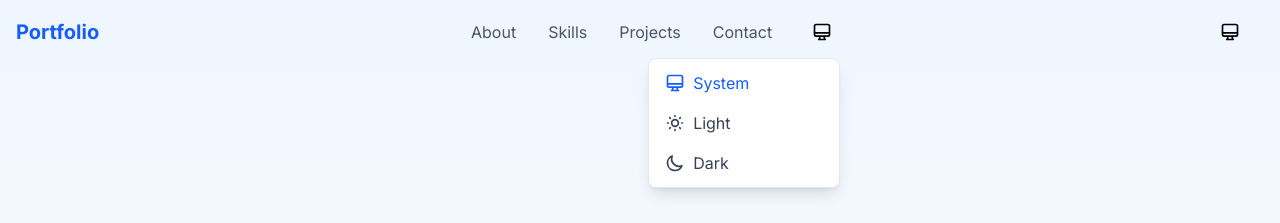
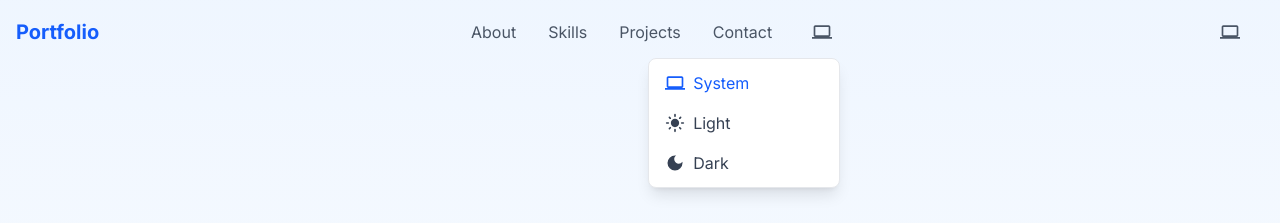
Before and after one commit to AbnirHencazs/portfolio, a Next.js app: page / in a window 1280 px wide. Both pictures are taken after a click on the button 822 px from the left and 32 px from the top of the page. Shown: the top 223 px of the page. Built offline with nearby package versions, Linux system fonts and the light colour scheme.

Commit message:
correct theme switch icon colors

```diff
--- a/src/components/ThemeToggle.tsx
+++ b/src/components/ThemeToggle.tsx
@@ -2,6 +2,7 @@
 
 import { useState, useRef, useEffect } from 'react'
 import { useTheme } from './ThemeProvider'
+import { MdComputer, MdLightMode, MdDarkMode } from 'react-icons/md'
 
 export default function ThemeToggle() {
   const { theme, setTheme } = useTheme()
@@ -19,32 +20,33 @@ export default function ThemeToggle() {
     return () => document.removeEventListener('mousedown', handleClickOutside)
   }, [])
 
+  const getIconColor = () => {
+    switch (theme) {
+      case 'light':
+        return 'text-yellow-500'
+      case 'dark':
+        return 'text-blue-400'
+      default:
+        return 'text-gray-600 dark:text-gray-300'
+    }
+  }
+
   const options = [
-    { value: 'system', label: 'System', icon: (
-      <svg className="w-5 h-5" fill="none" stroke="currentColor" viewBox="0 0 24 24">
-        <path strokeLinecap="round" strokeLinejoin="round" strokeWidth={2} d="M9.75 17L9 20l-1 1h8l-1-1-.75-3M3 13h18M5 17h14a2 2 0 002-2V5a2 2 0 00-2-2H5a2 2 0 00-2 2v10a2 2 0 002 2z" />
-      </svg>
-    )},
-    { value: 'light', label: 'Light', icon: (
-      <svg className="w-5 h-5" fill="none" stroke="currentColor" viewBox="0 0 24 24">
-        <path strokeLinecap="round" strokeLinejoin="round" strokeWidth={2} d="M12 3v1m0 16v1m9-9h-1M4 12H3m15.364 6.364l-.707-.707M6.343 6.343l-.707-.707m12.728 0l-.707.707M6.343 17.657l-.707.707M16 12a4 4 0 11-8 0 4 4 0 018 0z" />
-      </svg>
-    )},
-    { value: 'dark', label: 'Dark', icon: (
-      <svg className="w-5 h-5" fill="none" stroke="currentColor" viewBox="0 0 24 24">
-        <path strokeLinecap="round" strokeLinejoin="round" strokeWidth={2} d="M20.354 15.354A9 9 0 018.646 3.646 9.003 9.003 0 0012 21a9.003 9.003 0 008.354-5.646z" />
-      </svg>
-    )}
+    { value: 'system', label: 'System', icon: <MdComputer className="w-5 h-5" /> },
+    { value: 'light', label: 'Light', icon: <MdLightMode className="w-5 h-5" /> },
+    { value: 'dark', label: 'Dark', icon: <MdDarkMode className="w-5 h-5" /> }
   ]
 
   return (
     <div className="relative" ref={dropdownRef}>
       <button
         onClick={() => setIsOpen(!isOpen)}
-        className="p-2 rounded-lg hover:bg-gray-100 dark:hover:bg-gray-800 transition-colors"
+        className="p-2 rounded-lg hover:bg-gray-300 dark:hover:bg-gray-800 transition-colors"
         aria-label="Change theme"
       >
-        {options.find(opt => opt.value === theme)?.icon}
+        <span className={getIconColor()}>
+          {options.find(opt => opt.value === theme)?.icon}
+        </span>
       </button>
 
       {isOpen && (
```
